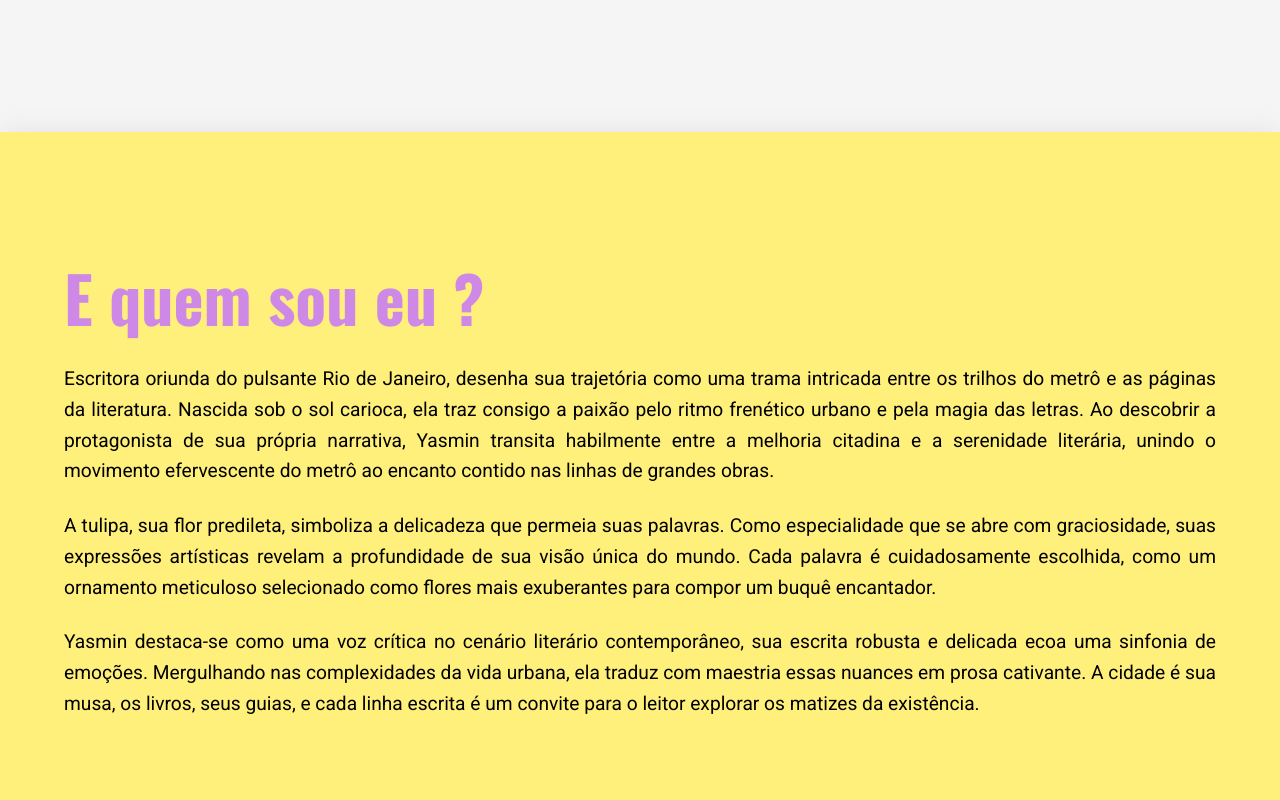
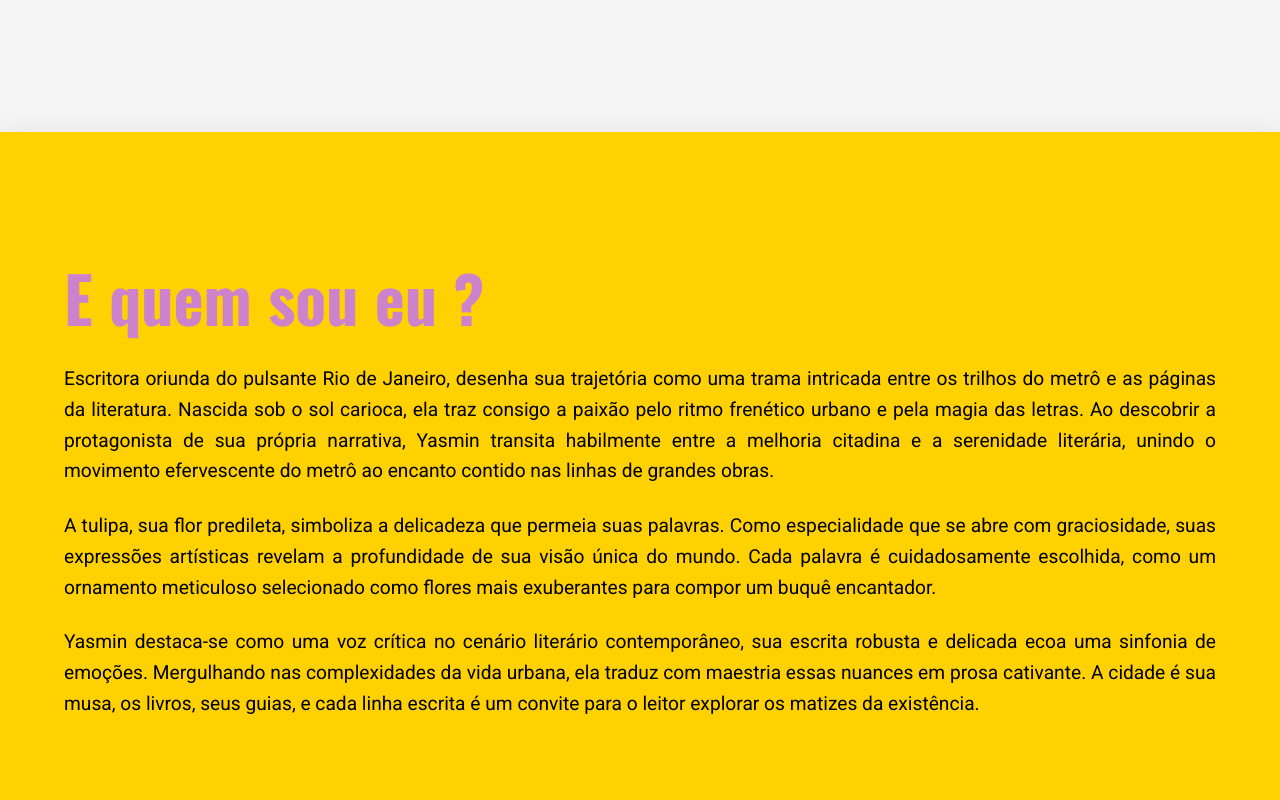
Before and after one commit to Marcus-Schebek/Yasmin-Souza, a Vue app: page / in a window 1280 px wide. Shown: the part 540-1340 px from the top of the page. Built offline with nearby package versions, Linux system fonts and the light colour scheme.

Commit message:
Add more colors

```diff
--- a/src/style.css
+++ b/src/style.css
@@ -7,8 +7,10 @@
   --white-smoke: #F5F5F5;
   --violeta: rgba(240, 112, 200, 0.8);
   --heliotrope: rgba(192, 111, 255, 0.8);
+  --pink: #F038FF;
   --persian-green: #1B998B;
-  --yellow: #fff07c;
+  --yellow: #FFD100;
+  --elegant-black: #202020;
   line-height: 1.5;
   font-weight: 400;
   color-scheme: light dark;
```
